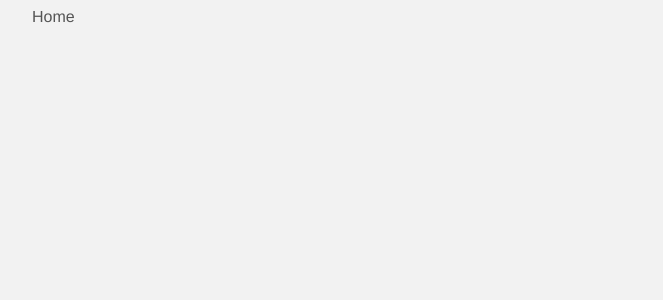
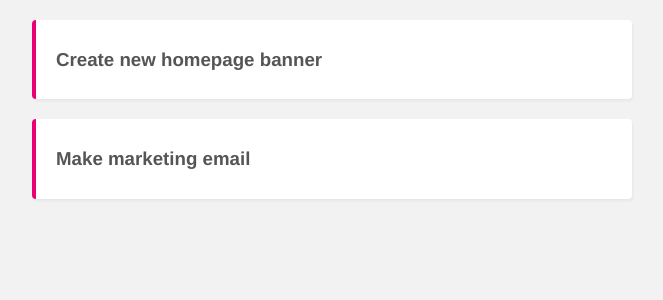
Before and after one commit to dezoliveira/project-planner, a Vue app: page / in a window 1280 px wide. Shown: the top 300 px of the page, without its empty margins (308-971 px from the left). Built offline with nearby package versions, Linux system fonts and the light colour scheme; data requests are answered from the project's data file.

Commit message:
Single Project Template & Live-Server

```diff
--- /dev/null
+++ b/data/db.json
@@ -0,0 +1,16 @@
+{
+  "projects": [
+    {
+      "id": 1,
+      "title": "Create new homepage banner",
+      "details": "Lorem ipsum",
+      "complete": false
+    },
+    {
+      "id": 2,
+      "title": "Make marketing email",
+      "details": "Lorem ipsum",
+      "complete": true
+    }
+  ]
+}
--- a/package.json
+++ b/package.json
@@ -8,6 +8,7 @@
   },
   "dependencies": {
     "core-js": "^3.8.3",
+    "json-server": "^0.17.3",
     "vue": "^3.2.13",
     "vue-router": "^4.0.3"
   },
--- /dev/null
+++ b/src/components/SingleProject.vue
@@ -0,0 +1,41 @@
+<template>
+  <div class="project">
+    <div class="actions">
+      <h3 @click="toggleProject">{{ project.title }}</h3>
+    </div>
+    <div v-if="showDetails" class="details">
+      <p>{{ project.details }}</p>
+    </div>
+  </div>
+</template>
+<script>
+export default {
+  props: ['project'],
+
+  data() {
+    return {
+      showDetails: false
+    }
+  },
+
+  methods: {
+    toggleProject() {
+      this.showDetails = !this.showDetails
+    }
+  }
+}
+</script>
+<style>
+  .project {
+    margin: 20px auto;
+    background: white;
+    padding: 10px 20px;
+    border-radius: 4px;
+    box-shadow: 1px 2px 3px rgba(0,0,0,0.05);
+    border-left: 4px solid #e90074;
+  }
+
+  h3 {
+    cursor: pointer;
+  }
+</style>
--- a/src/views/HomeView.vue
+++ b/src/views/HomeView.vue
@@ -1,15 +1,35 @@
 <template>
   <div class="home">
-    Home
+    <div v-if="projects.length">
+      <div
+        v-for="project in projects"
+        :key="project.id"
+      >
+        <SingleProject :project="project"/>
+      </div>
+    </div>
   </div>
 </template>
 
 <script>
-
+import SingleProject from '../components/SingleProject.vue'
 export default {
   name: 'HomeView',
   components: {
+    SingleProject
+  },
 
+  data() {
+    return {
+      projects: []
+    }
+  },
+
+  mounted() {
+    fetch('http://localhost:3000/projects')
+      .then(res => res.json())
+      .then(data => this.projects = data)
+      .catch(err => console.log(err.message))
   }
 }
 </script>
```
Also changed, not shown: 1 other file (tests, documents, lock files or other folders).
